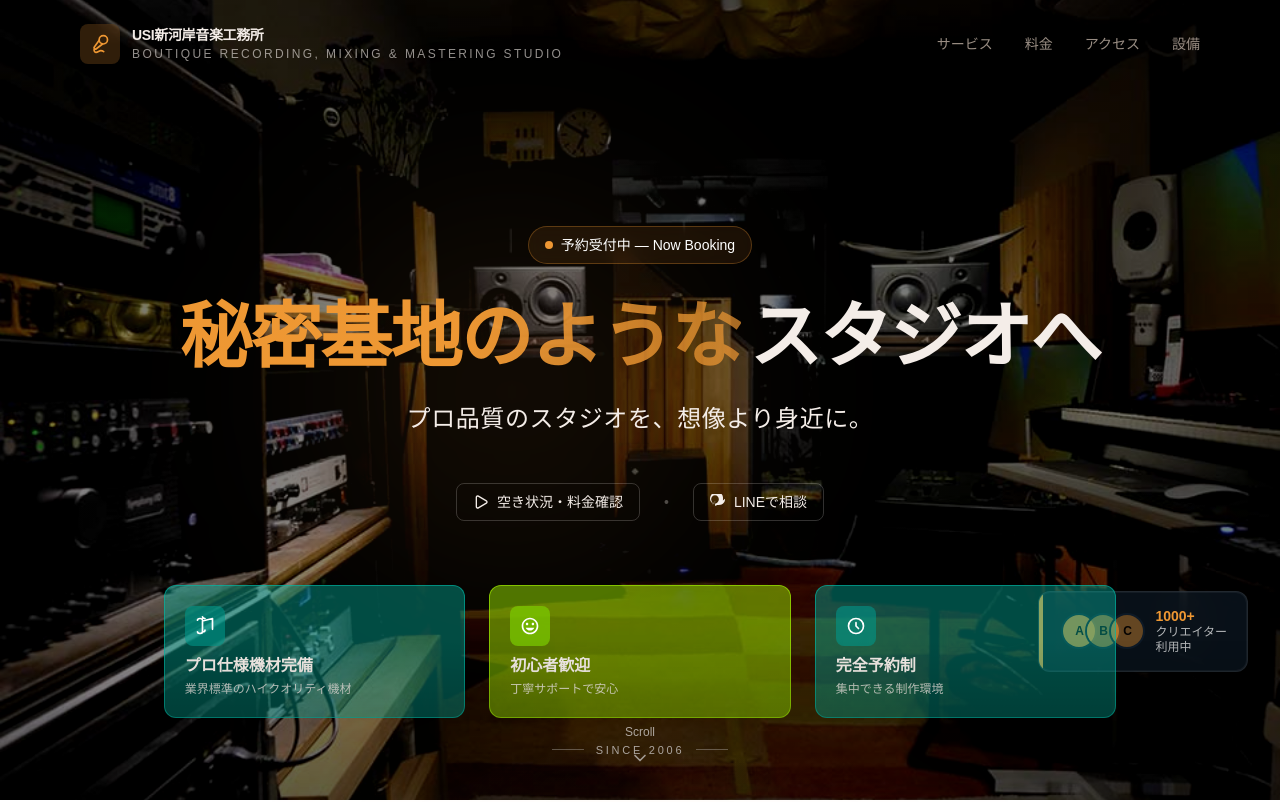
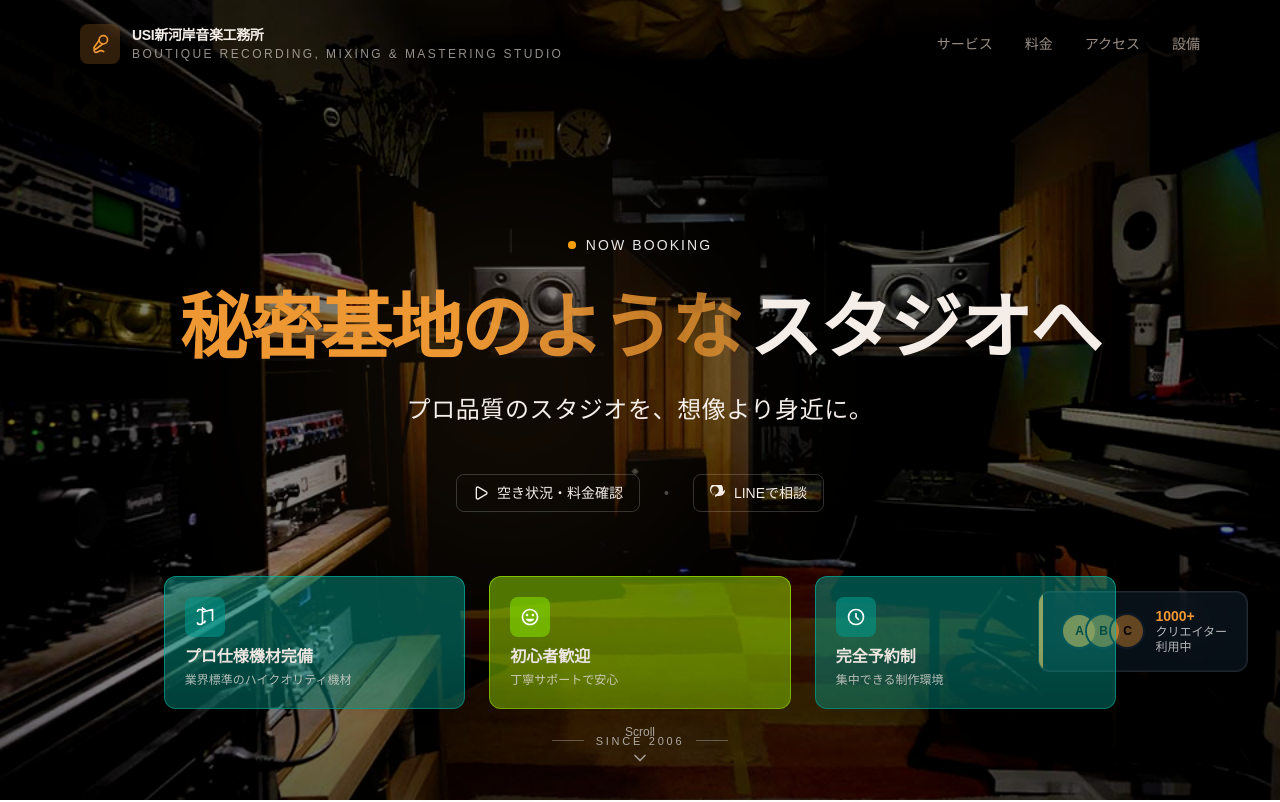
Before and after one commit to tetsufujiki/united-studio-lp, a Next.js app: page / in a window 1280 px wide. Shown: the top 802 px of the page. Built offline with nearby package versions, Linux system fonts and the light colour scheme.

Commit message:
feat: enhance hero section booking button styling and interaction
Co-authored-by: United Studio Inc <289687829+tetsufujiki@users.noreply.github.com>

```diff
--- a/components/hero-section.tsx
+++ b/components/hero-section.tsx
@@ -99,15 +99,18 @@ export function HeroSection() {
             href="https://unitedstudio.stores.jp/reserve/usi/"
             target="_blank"
             rel="noopener noreferrer"
-            className="mb-12 md:mb-8 inline-flex items-center gap-2 rounded-full border border-primary/30 bg-primary/10 px-4 py-2 backdrop-blur-sm"
+            className="group mb-12 md:mb-8 inline-flex cursor-pointer items-center gap-2.5"
             style={{
               marginTop: 'clamp(3rem, 15vh, 6rem)'
             }}
           >
             <span className="relative flex h-2 w-2">
-              <span className="relative inline-flex h-2 w-2 rounded-full bg-primary" />
+              <span className="absolute inline-flex h-full w-full animate-pulse rounded-full bg-[#f59e0b]" />
+              <span className="relative inline-flex h-2 w-2 rounded-full bg-[#f59e0b] brightness-100 transition-[filter] duration-300 group-hover:brightness-125" />
             </span>
-            <span className="text-sm text-white">予約受付中 — Now Booking</span>
+            <span className="text-sm font-medium uppercase tracking-[0.15em] text-white/90 transition-opacity duration-300 group-hover:text-white">
+              Now Booking
+            </span>
           </a>
 
           {/* Main Headline - Premium Split Design */}
```
